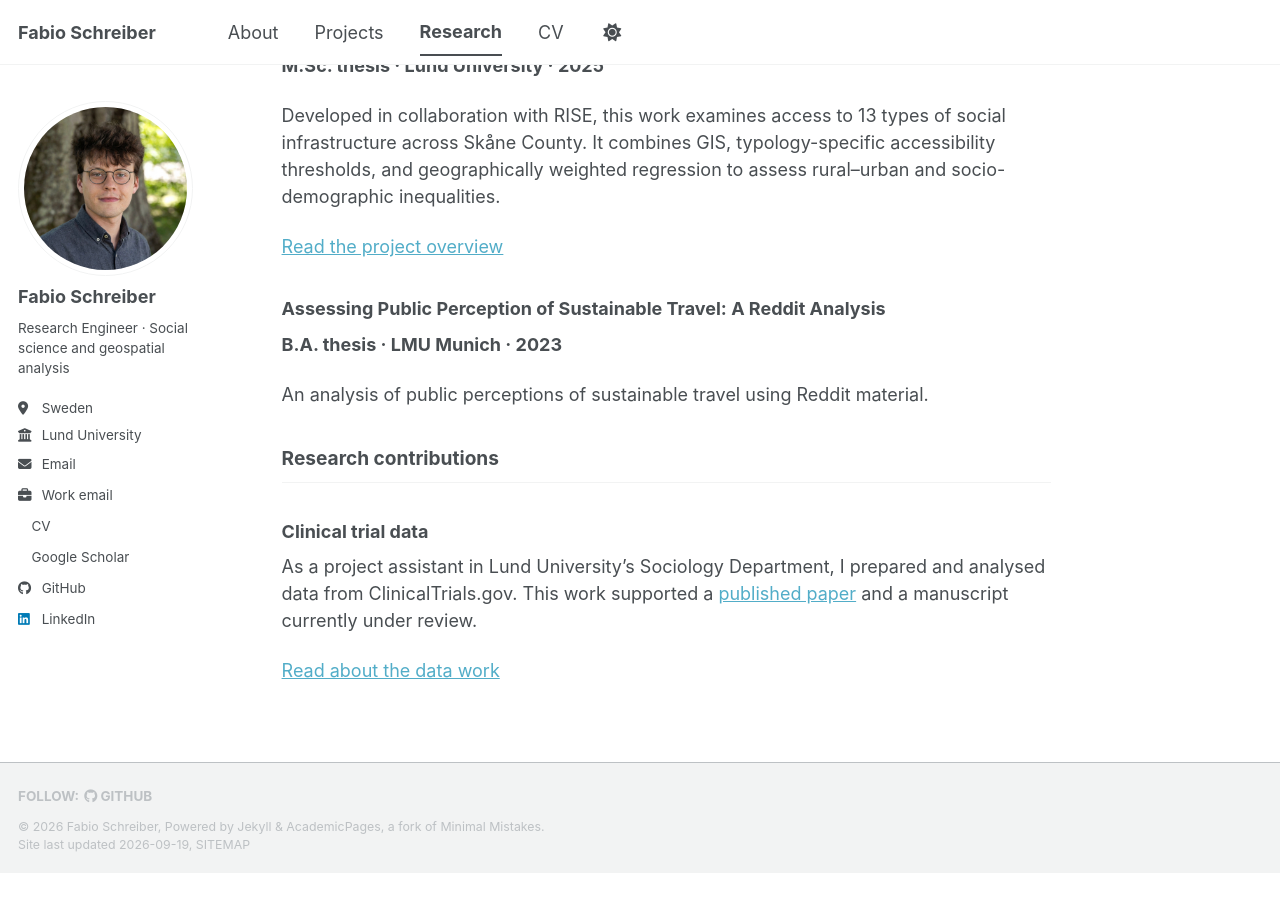
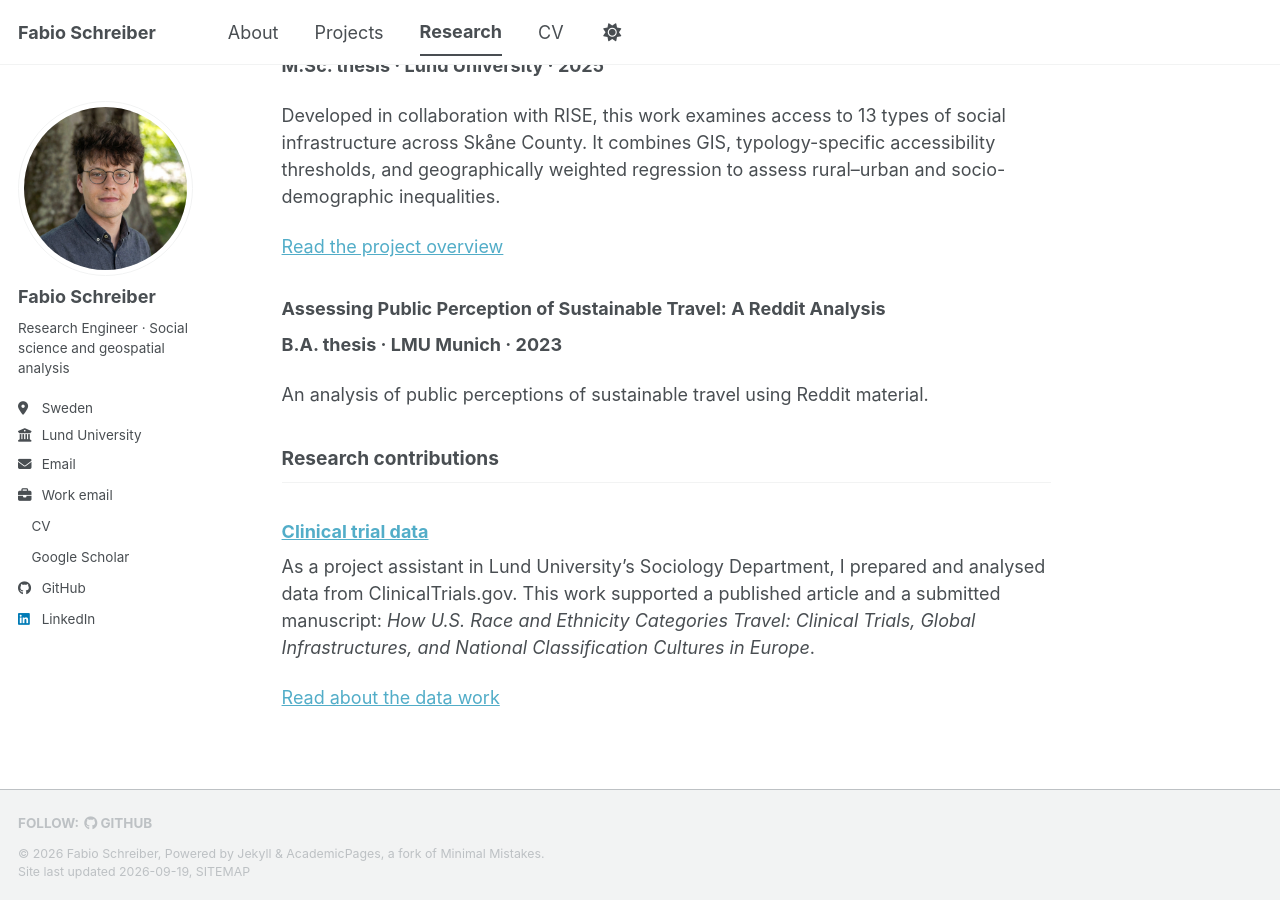
Before and after one commit to fab1s/fab1s.github.io, a Jekyll site: the page built from _pages/research.md, in a window 1280 px wide and 900 px high, scrolled down 777 px. Built offline with Jekyll 4.4.1, drawn with Linux system fonts in a browser that asks for light colours; a style sheet for code colours, icons or effects is not loaded; before the commit the page ends 1650 px from its top, so only the background shows below that.

Commit message:
Add clinical trials publication page

```diff
--- a/_pages/research.md
+++ b/_pages/research.md
@@ -33,8 +33,8 @@ An analysis of public perceptions of sustainable travel using Reddit material.
 
 ## Research contributions
 
-### Clinical trial data
+### [Clinical trial data](/research/clinical-trial-race-and-ethnicity/)
 
-As a project assistant in Lund University's Sociology Department, I prepared and analysed data from ClinicalTrials.gov. This work supported a [published paper](https://www.tandfonline.com/doi/full/10.1080/09581596.2026.2670065) and a manuscript currently under review.
+As a project assistant in Lund University's Sociology Department, I prepared and analysed data from ClinicalTrials.gov. This work supported a published article and a submitted manuscript: *How U.S. Race and Ethnicity Categories Travel: Clinical Trials, Global Infrastructures, and National Classification Cultures in Europe*.
 
 [Read about the data work](/projects/clinical-trials/)
```
Also changed, not shown: _pages/clinical-trial-race-and-ethnicity.md (added, +24 -0 lines), _portfolio/clinical-trials.md (+1 -1 lines).
